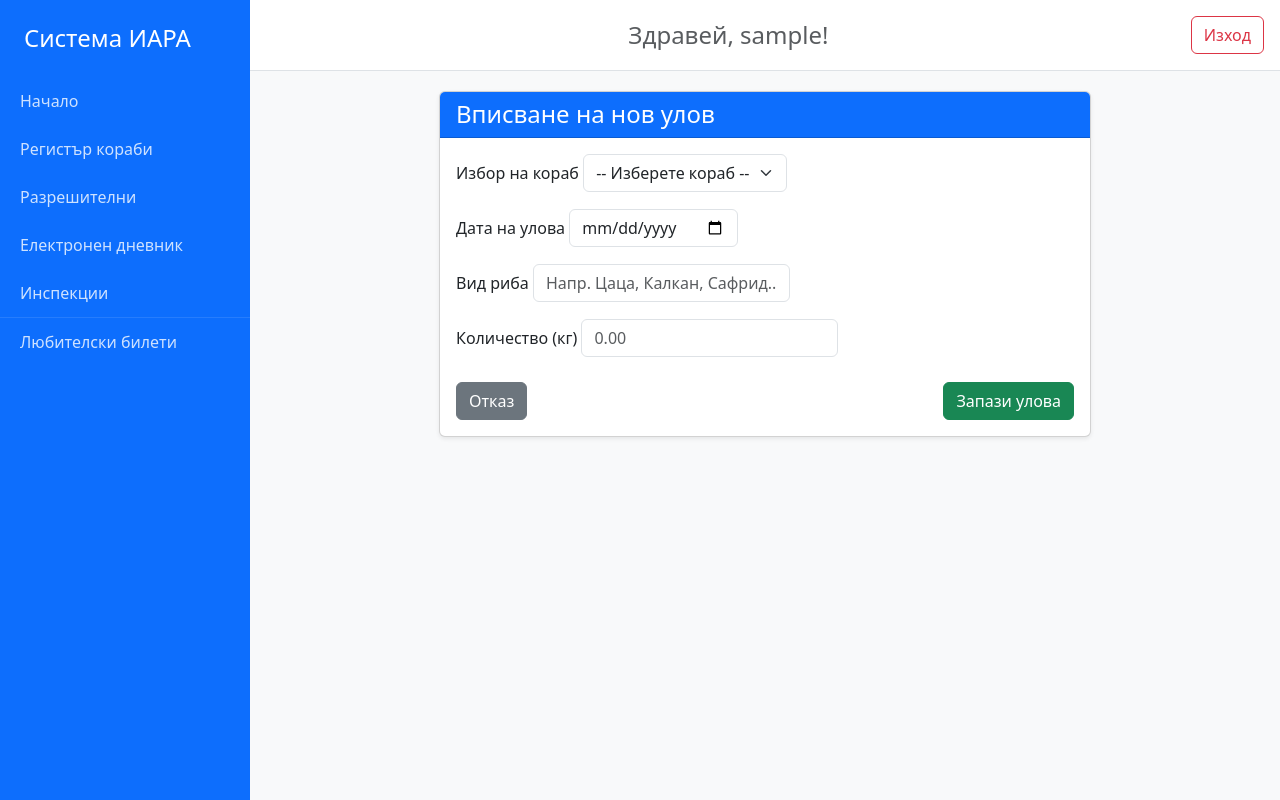
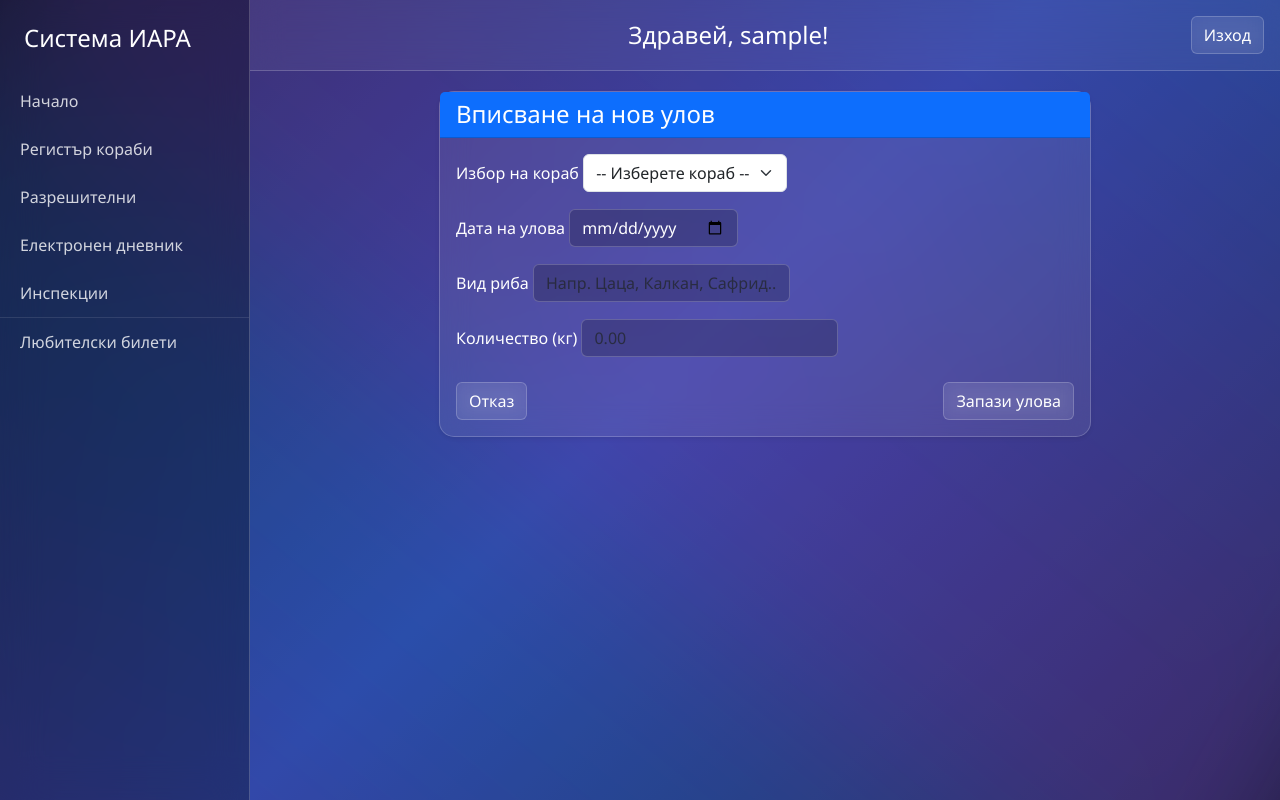
Before and after one commit to codingburgas/iara-gdbpzn-LESusova23, a Flask app: page /catch_log/add in a window 1280 px wide. Run offline with Flask 3, Linux system fonts and the light colour scheme; the visitor is signed in with stand-in values (Sample User, id 1); data that the repository does not hold is empty.

Commit message:
Style: Clean up dashboard UI and remove redundant text

```diff
--- a/templates/base.html
+++ b/templates/base.html
@@ -6,22 +6,94 @@
     <title>ИАРА - Информационна Система</title>
     <link href="https://cdn.jsdelivr.net/npm/bootstrap@5.3.0/dist/css/bootstrap.min.css" rel="stylesheet">
     <style>
-        .sidebar { min-height: 100vh; background: #0d6efd; color: white; width: 250px; }
+        :root {
+            --sea-dark: #0f172a;
+            --sea-mid: #1e3a8a;
+            --sea-light: #38bdf8;
+            --glass-bg: rgba(255, 255, 255, 0.08);
+            --glass-border: 1px solid rgba(255, 255, 255, 0.2);
+            --aurora-gradient: repeating-linear-gradient(100deg, #3b82f6 10%, #6366f1 15%, #8b5cf6 20%, #a855f7 25%, #3b82f6 30%);
+        }
+
+        body {
+            margin: 0;
+            padding: 0;
+            min-height: 100vh;
+            background: linear-gradient(135deg, #0f172a 0%, #1e3a8a 50%, #0f172a 100%);
+            color: white;
+            font-family: 'Segoe UI', Tahoma, Geneva, Verdana, sans-serif;
+        }
+
+        /* Аврора ФОН */
+        .aurora-bg {
+            position: fixed;
+            top: 0;
+            left: 0;
+            width: 100%;
+            height: 100%;
+            z-index: -1;
+            overflow: hidden;
+        }
+
+        .aurora-bg::before {
+            content: "";
+            position: absolute;
+            top: -50%;
+            left: -50%;
+            width: 200%;
+            height: 200%;
+            background-image: var(--aurora-gradient);
+            background-size: 200% 200%;
+            filter: blur(80px);
+            animation: aurora-anim 20s linear infinite;
+            opacity: 0.3;
+        }
+
+        @keyframes aurora-anim {
+            0% { transform: rotate(0deg); }
+            100% { transform: rotate(360deg); }
+        }
+
+        /* Эффекты стекла */
+        .sidebar {
+            min-height: 100vh;
+            width: 250px;
+            background: rgba(0, 0, 0, 0.3) !important;
+            backdrop-filter: blur(20px);
+            border-right: var(--glass-border);
+        }
+
         .sidebar .nav-link { color: rgba(255,255,255,0.8); transition: 0.3s; padding: 12px 20px; }
         .sidebar .nav-link:hover { color: #fff; background: rgba(255,255,255,0.1); }
+
+        .card { background: var(--glass-bg) !important; backdrop-filter: blur(15px) !important; border: var(--glass-border) !important; color: white !important; border-radius: 15px; }
+
+        header { background: rgba(255, 255, 255, 0.05) !important; backdrop-filter: blur(15px); border-bottom: var(--glass-border) !important; }
+
+        .table { background: rgba(0, 0, 0, 0.2) !important; backdrop-filter: blur(5px); color: white !important; }
+        .table thead { background: rgba(56, 189, 248, 0.2) !important; }
+
+        .btn { background: var(--glass-bg) !important; backdrop-filter: blur(10px); border: var(--glass-border) !important; color: white !important; }
+        .btn:hover { background: rgba(56, 189, 248, 0.3) !important; }
+
+        .form-control { background: rgba(0, 0, 0, 0.2) !important; border: var(--glass-border) !important; color: white !important; }
+        .form-control:focus { background: rgba(0, 0, 0, 0.4) !important; color: white !important; }
+
         .main-content { padding: 20px; flex-grow: 1; }
     </style>
 </head>
-<body class="bg-light">
+<body>
+
+    <div class="aurora-bg"></div>
 
     {% if not current_user.is_authenticated %}
-    <nav class="navbar navbar-expand-lg navbar-dark bg-primary shadow-sm" style="min-height: 56px;"></nav>
+        <nav class="navbar navbar-expand-lg navbar-dark bg-transparent" style="min-height: 56px;"></nav>
     {% endif %}
 
     <div class="d-flex">
         {% if current_user.is_authenticated %}
             <nav class="sidebar p-0">
-            <h4 class="mb-4 mt-4 px-4">Система ИАРА</h4>
+                <h4 class="mb-4 mt-4 px-4 text-white">Система ИАРА</h4>
                 <ul class="nav flex-column">
                     <li class="nav-item"><a class="nav-link" href="/dashboard">Начало</a></li>
                     <li class="nav-item"><a class="nav-link" href="/">Регистър кораби</a></li>
@@ -35,9 +107,9 @@
 
         <div class="flex-grow-1">
             {% if current_user.is_authenticated %}
-            <header class="bg-white border-bottom p-3 d-flex align-items-center">
+                <header class="p-3 d-flex align-items-center">
                     <div class="flex-grow-1 text-center">
-                    <h4 class="mb-0 text-muted">Здравей, {{ current_user.username }}!</h4>
+                        <h4 class="mb-0 text-white">Здравей, {{ current_user.username }}!</h4>
                     </div>
                     <a href="/logout" class="btn btn-outline-danger">Изход</a>
                 </header>
@@ -46,9 +118,9 @@
             <main class="main-content">
                 {% with messages = get_flashed_messages(with_categories=true) %}
                   {% if messages %}{% for category, message in messages %}
-                <div class="alert alert-{{ category }} alert-dismissible fade show">
+                    <div class="alert alert-info bg-transparent border-info text-white fade show">
                         {{ message }}
-                    <button type="button" class="btn-close" data-bs-dismiss="alert"></button>
+                        <button type="button" class="btn-close btn-close-white" data-bs-dismiss="alert"></button>
                     </div>
                   {% endfor %}{% endif %}
                 {% endwith %}
```
Also changed, not shown: templates/dashboard.html (+15 -15 lines). Lines whose indentation alone changed are shown as unchanged.
